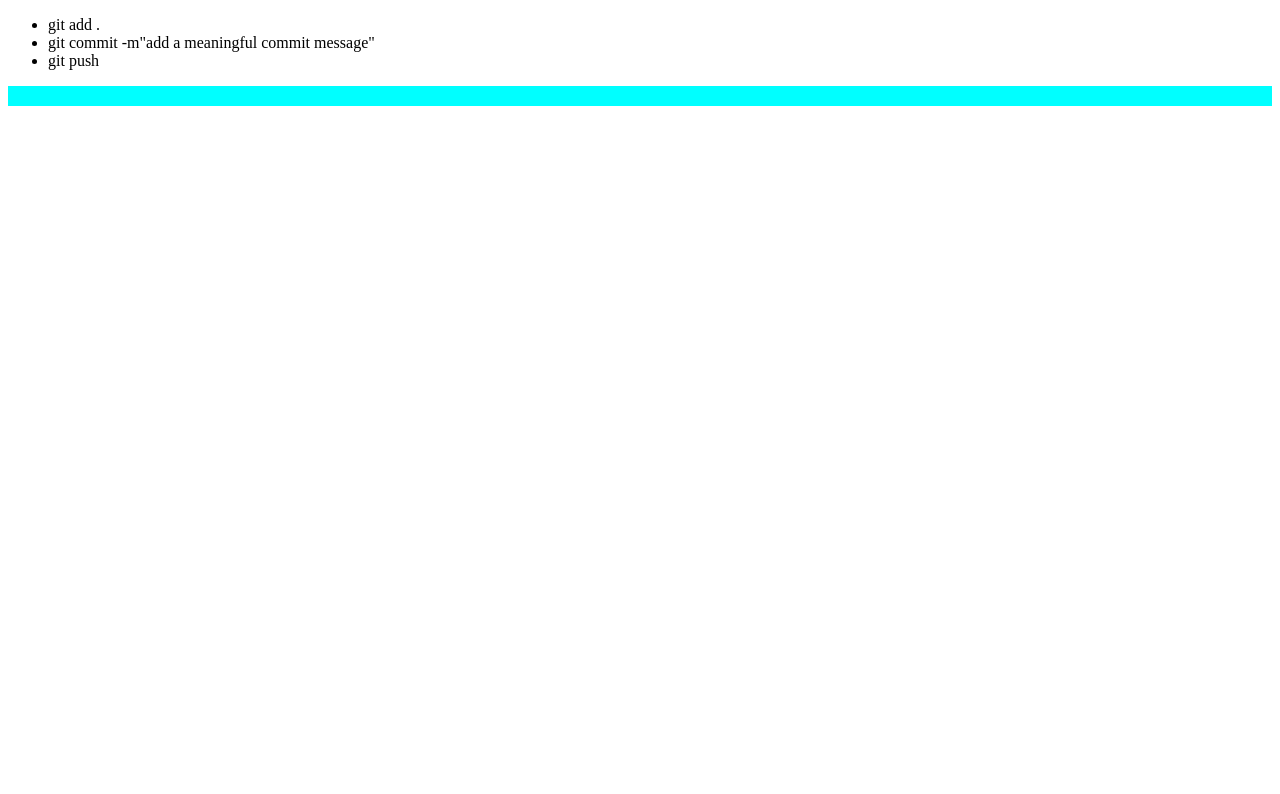
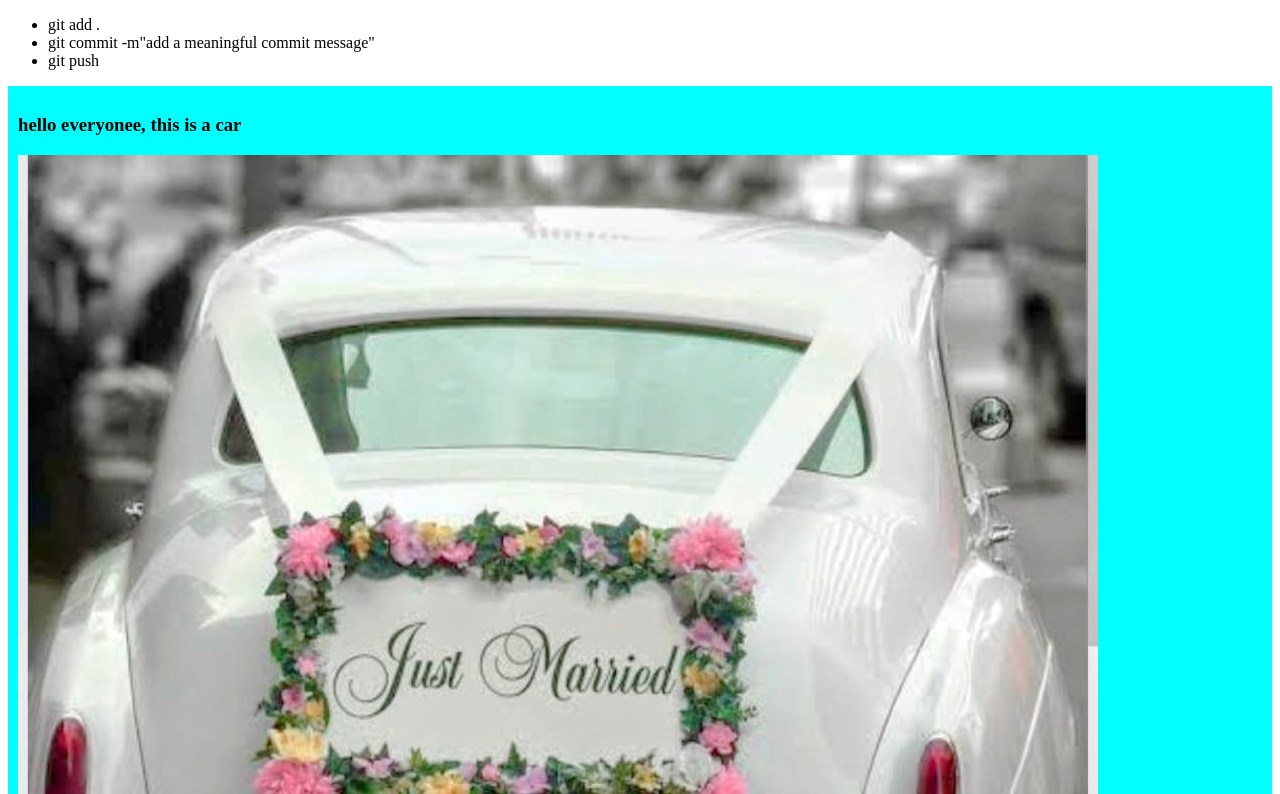
Before and after one commit to nmshafin/my-simple-website, a plain HTML site: page index.html in a window 1280 px wide. Shown: the part 466-1260 px from the top of the page. Before the commit the page ends 800 px from the top, so only its background shows below. Drawn offline with Linux system fonts and the light colour scheme.

Commit message:
added car image

```diff
--- a/index.html
+++ b/index.html
@@ -23,7 +23,8 @@
         <li>git push</li>
     </ul>
     <div>
-
+        <h3>hello everyonee, this is a car</h3>
+        <img src="images/car.jpg" alt="">
     </div>
 </body>
 </html>
```
Also changed, not shown: images/car.jpg (added).
